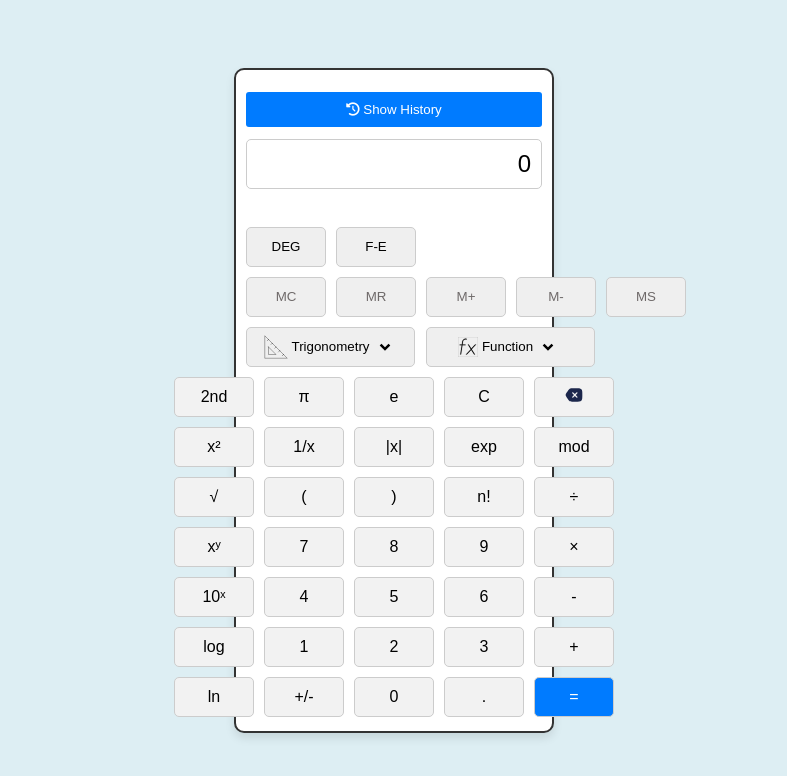
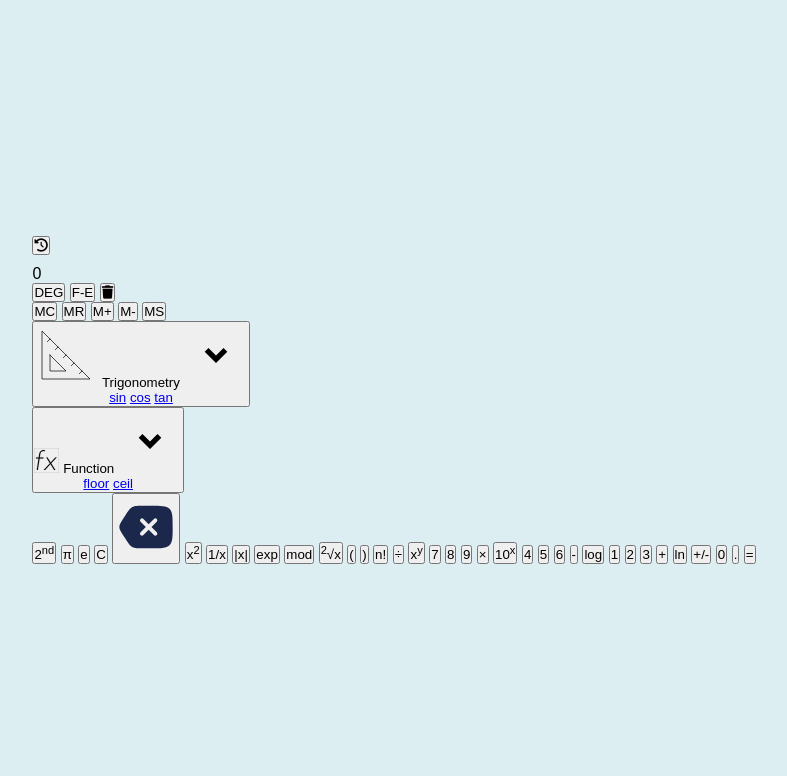
Before and after one commit to MaitriRajpara/JS-Calculator, a plain HTML site: page index.html in a window 1280 px wide. Shown: the whole page, without its empty margins (246-1033 px from the left). Drawn offline with Linux system fonts and the light colour scheme.

Commit message:
Add: HTML file for Layout

```diff
--- a/index.html
+++ b/index.html
@@ -1,121 +1,129 @@
 <!DOCTYPE html>
 <html lang="en">
+
 <head>
-    <meta charset="UTF-8" />
-    <meta name="viewport" content="width=device-width, initial-scale=1.0" />
-    <link
-      rel="stylesheet"
-      href="https://cdnjs.cloudflare.com/ajax/libs/font-awesome/6.7.2/css/all.min.css"
-      integrity="sha512-Evv84Mr4kqVGRNSgIGL/F/aIDqQb7xQ2vcrdIwxfjThSH8CSR7PBEakCr51Ck+w+/U6swU2Im1vVX0SVk9ABhg=="
-      crossorigin="anonymous"
-      referrerpolicy="no-referrer"
-    />
-    <title>Scientific Calculator</title>
-    <link rel="stylesheet" href="styles.css" />
+  <meta charset="UTF-8">
+  <meta name="viewport" content="width=device-width, initial-scale=1.0">
+  <title>Scientific Calculator</title>
+  <link rel="stylesheet" href="styles.css">
+  <link rel="icon" href="./assets/calculator.svg">
+  <link rel="stylesheet" href="https://cdnjs.cloudflare.com/ajax/libs/font-awesome/6.7.2/css/all.min.css"
+    integrity="sha512-Evv84Mr4kqVGRNSgIGL/F/aIDqQb7xQ2vcrdIwxfjThSH8CSR7PBEakCr51Ck+w+/U6swU2Im1vVX0SVk9ABhg=="
+    crossorigin="anonymous" referrerpolicy="no-referrer" />
 </head>
+
 <body>
-    <!-- Calculator Container -->
-    <div class="calculator">
+  <div class="container">
 
-        <!-- History Section -->
-        <div class="history-section">
-            <button class="history-toggle-btn" id="history-btn">
-                <i class="fa-solid fa-clock-rotate-left"></i> Show History
-            </button>
-            <div id="history-container" class="history-container" style="display: none"></div>
+    <!-- Button to Show History -->
+    <button id="toggleHistoryButton"><i class="fa fa-history"></i></button>
+
+    <!-- History Container (Initially Hidden) -->
+    <div id="historyContainer" class="history-container">
+      <div id="historyList">
+        <ul>
+
+        </li>
+      </div>
+    </div>
+    <!-- Display Screen -->
+    <div class="display">
+      <span id="screen">0</span>
+    </div>
+    <div class="btns">
+      <div class="function-row">
+        <!-- Memory and History buttons -->
+        <div class="degree-row">
+          <button class="d-btn" aria-label="Degree Mode" id="deg-btn"><span class="bold-text">DEG</span></button>
+          <button class="d-btn fe-btn" aria-label=""><span class="bold-text">F-E</span></button>
+          <button class="clear-history-btn"><i class="fa fa-trash" aria-hidden="true"></i></button>
         </div>
 
-        <!-- Display Screen -->
-        <input type="text" id="display" class="calculator-display" placeholder="0" readonly />
+        <!-- Memory buttons -->
+        <button class="memory m-color mc-btn" aria-label="Memory Clear">MC</button>
+        <button class="memory m-color mr-btn">MR</button>
+        <button class="memory mplus-btn" aria-label="Memory Add"><span class="bold-text">M+</span></button>
+        <button class="memory mminus-btn" aria-label="Memory Subtract"><span class="bold-text">M-</span></button>
+        <button class="memory ms-btn" aria-label="Memory Store"><span class="bold-text">MS</span></button>
 
-        <!-- Calculator Options -->
-        <div class="calculator-options">
-            <button id="deg-btn" class="toggle-btn">DEG</button>
-            <button class="toggle-btn"><span class="bold-text">F-E</span></button>
-
-            <!-- Memory Buttons -->
-            <button class="memory-btn">MC</button>
-            <button class="memory-btn">MR</button>
-            <button class="memory-btn">M+</button>
-            <button class="memory-btn">M-</button>
-            <button class="memory-btn">MS</button>
-
-            <!-- Trigonometry Dropdown Menu -->
-            <button class="dropdown-btn">
-                <img src="/assets/ruler.svg" alt="ruler" class="dropdown-icon" />
-                <span>Trigonometry</span>
-                <img src="/assets/dd.svg" class="dropdown-arrow" />
-                <div class="dropdown-menu">
-                    <a href="#" data-func="sin">sin</a>
-                    <a href="#" data-func="cos">cos</a>
-                    <a href="#" data-func="tan">tan</a>
-                </div>
-            </button>
-
-            <!-- Function Dropdown Menu -->
-            <button class="dropdown-btn1">
-                <img src="/assets/function.svg" alt="function symbol" class="dropdown-icon1" />
-                <span>Function</span>
-                <img src="/assets/dd.svg" class="dropdown-arrow1" />
-                <div class="dropdown-menu">
-                    <a href="#" data-func="floor">floor</a>
-                    <a href="#" data-func="ceil">ceil</a>
-                </div>
-            </button>
+        <div class="f-div">
+          <button class="f-btn" aria-label="Trigonometry Functions">
+            <img src="./assets/ruler.svg" alt="ruler" id="ruler-img" />
+            <span>Trigonometry</span>
+            <img src="./assets/dd.svg" class="drop-down">
+            <div class="dropdown-content">
+              <a href="#" class="sin-btn">sin</a>
+              <a href="#" class="cos-btn">cos</a>
+              <a href="#" class="tan-btn">tan</a>
+            </div>
+          </button>
         </div>
 
-        <!-- Calculator Buttons Grid -->
-        <div class="calculator-buttons">
+        <div class="f-div1">
+          <button class="f-btn1" aria-label="Function List">
+            <img src="./assets/function.svg" alt="function symbol" id="function-img" class="function-img" />
+            <span>Function</span>
+            <img src="./assets/dd.svg" class="drop-down">
+            <div class="dropdown-content">
+              <a href="#" class="floor-btn">floor</a>
+              <a href="#" class="ceil-btn">ceil</a>
+            </div>
+          </button>
+        </div>
 
-            <button class="calc-btn" data-value="2nd">2nd</button>
-            <button class="calc-btn" data-value="π">π</button>
-            <button class="calc-btn" data-value="e">e</button>
-            <button class="calc-btn clear-btn" data-value="C">C</button>
-            <button class="calc-btn backspace-btn" id="backspace">
-                <img src="/assets/backspace.svg" alt="backspace" />
-            </button>
+      </div>
+      <div class="buttons">
+        <button>2<sup>nd</sup></button>
+        <button class="pi-btn">π</button>
+        <button class="eulars-btn">e</button>
+        <button class="clear-btn" id="clear">C</button>
+        <button><img src="./assets/backspace.svg" alt="backspace" id="backspace"></button>
+
+        <button class="square-btn">x<sup>2</sup></button>
+        <button class="reciprocal-btn">1/x</button>
+        <button class="abs-btn">|x|</button>
+        <button class="exponent-btn">exp</button>
+        <button class="modulus-btn">mod</button>
+
+        <button class="btn sqrt-btn"><sup>2</sup>√x</button>
+        <button class="open-paren-btn">(</button>
+        <button class="close-paren-btn">)</button>
+        <button class="factorial-btn">n!</button>
+        <button class="btn divide-btn">÷</button>
+
+        <button class="power-btn">x<sup>y</sup></button>
+        <button class="btn num"><span class="bold-text">7</span></button>
+        <button class="btn num"><span class="bold-text">8</span></button>
+        <button class="btn num"><span class="bold-text">9</span></button>
+        <button class="btn multiply-btn">×</button>
+
+        <button class="ten-power-btn">10<sup>x</sup></button>
+        <button class="btn num"><span class="bold-text">4</span></button>
+        <button class="btn num"><span class="bold-text">5</span></button>
+        <button class="btn num"><span class="bold-text">6</span></button>
+        <button class="btn subtract-btn">-</button>
+
+        <button class="log-btn">log</button>
+        <button class="btn num"><span class="bold-text">1</span></button>
+        <button class="btn num"><span class="bold-text">2</span></button>
+        <button class="btn num"><span class="bold-text">3</span></button>
+        <button class="btn add-btn">+</button>
+
+        <button class="logn-btn">ln</button>
+        <button class="num change-sign-btn">+/-</button>
+        <button class="btn num"><span class="bold-text">0</span></button>
+        <button class="btn num">.</button>
+        <button id="equals">=</button>
+      </div>
+    </div>
+    <!-- Calculator Number and Function Buttons -->
+
+  </div>
+
+  <!-- Link to External JS File -->
+  <script type="module" src="main.js"></script>
 
 
-            <button class="calc-btn" data-value="x²">x²</button>
-            <button class="calc-btn" data-value="1/x">1/x</button>
-            <button class="calc-btn" data-value="|x|">|x|</button>
-            <button class="calc-btn" data-value="exp">exp</button>
-            <button class="calc-btn" data-value="mod">mod</button>
+</body>
 
-            <button class="calc-btn" data-value="√">√</button>
-            <button class="calc-btn" data-value="(">(</button>
-            <button class="calc-btn" data-value=")">)</button>
-            <button class="calc-btn" data-value="n!">n!</button>
-            <button class="calc-btn operator-btn" data-value="/">÷</button>
-
-
-            <button class="calc-btn" data-value="^">xʸ</button>
-            <button class="calc-btn number-btn" data-value="7">7</button>
-            <button class="calc-btn number-btn" data-value="8">8</button>
-            <button class="calc-btn number-btn" data-value="9">9</button>
-            <button class="calc-btn operator-btn" data-value="*">×</button>
-
-            <button class="calc-btn" data-value="10^x">10ˣ</button>
-            <button class="calc-btn number-btn" data-value="4">4</button>
-            <button class="calc-btn number-btn" data-value="5">5</button>
-            <button class="calc-btn number-btn" data-value="6">6</button>
-            <button class="calc-btn operator-btn" data-value="-">-</button>
-
-            <button class="calc-btn" data-value="log">log</button>
-            <button class="calc-btn number-btn" data-value="1">1</button>
-            <button class="calc-btn number-btn" data-value="2">2</button>
-            <button class="calc-btn number-btn" data-value="3">3</button>
-            <button class="calc-btn operator-btn" data-value="+">+</button>
-
-            <button class="calc-btn" data-value="ln">ln</button>
-            <button class="calc-btn" data-value="+/-">+/-</button>
-            <button class="calc-btn number-btn" data-value="0">0</button>
-            <button class="calc-btn" data-value=".">.</button>
-            <button class="calc-btn equal-btn" id="equal">=</button>
-        </div>
-    </div>
-
-    <!-- Link to JavaScript file -->
-    <script src="script.js"></script>
-</body>
 </html>
```
